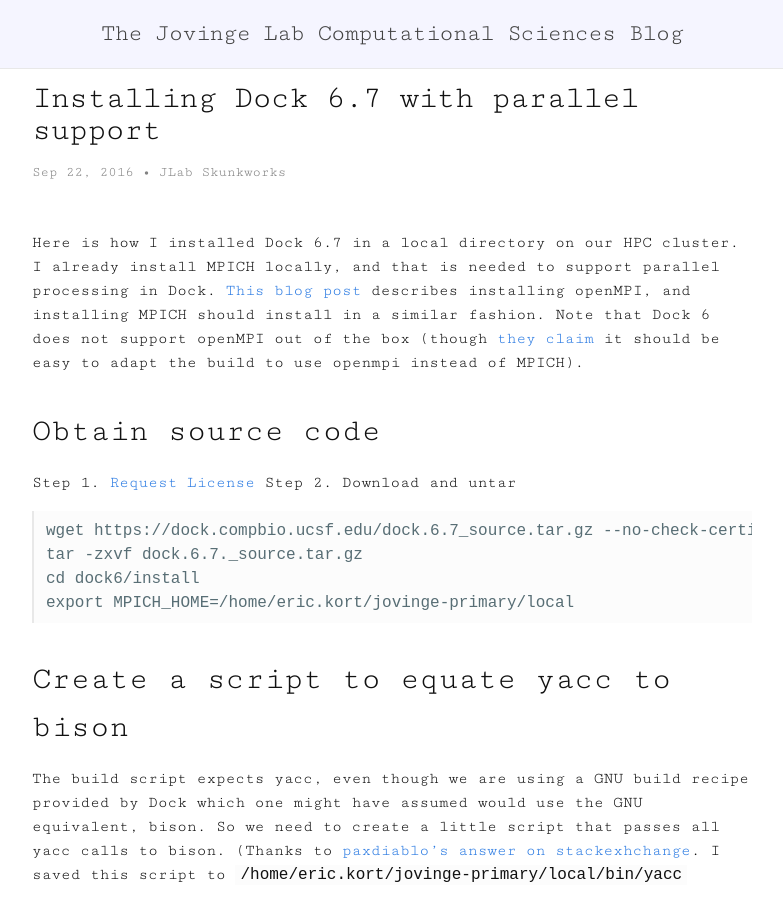
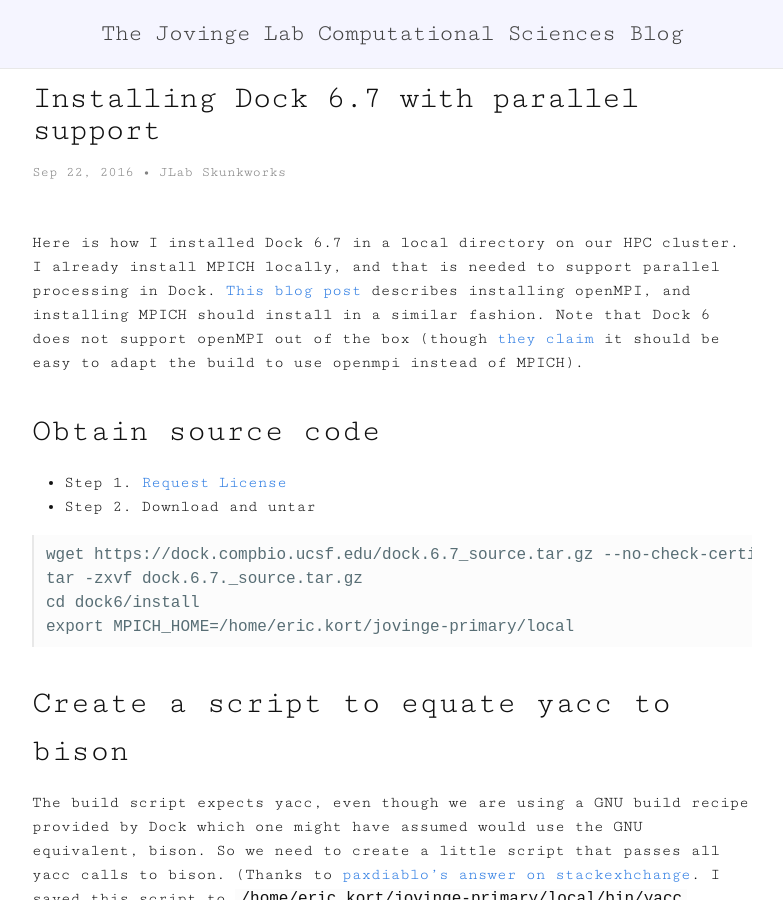
Before and after one commit to JovingeLabSoftware/JovingeLabSoftware.github.io, a Jekyll site: the page built from _posts/2016-09-22-installing-dock-6-7-with-parallel-support.md, in a window 1280 px wide and 900 px high. Shown: the whole window, without its empty margins (248-1031 px from the left). Built offline with Jekyll 4.4.1, drawn with Linux system fonts in a browser that asks for light colours; comment, search, counter and statistics services are not loaded.

````diff
--- a/_posts/2016-09-22-installing-dock-6-7-with-parallel-support.md
+++ b/_posts/2016-09-22-installing-dock-6-7-with-parallel-support.md
@@ -10,8 +10,9 @@ Here is how I installed Dock 6.7 in a local directory on our HPC cluster. I alre
 
 ## Obtain source code
 
-Step 1. [Request License](http://dock.compbio.ucsf.edu/Online_Licensing/dock_license_application.html)
-Step 2. Download and untar
+- Step 1. [Request License](http://dock.compbio.ucsf.edu/Online_Licensing/dock_license_application.html)
+- Step 2. Download and untar
+
 
 ```
 wget https://dock.compbio.ucsf.edu/dock.6.7_source.tar.gz --no-check-certificate
````
